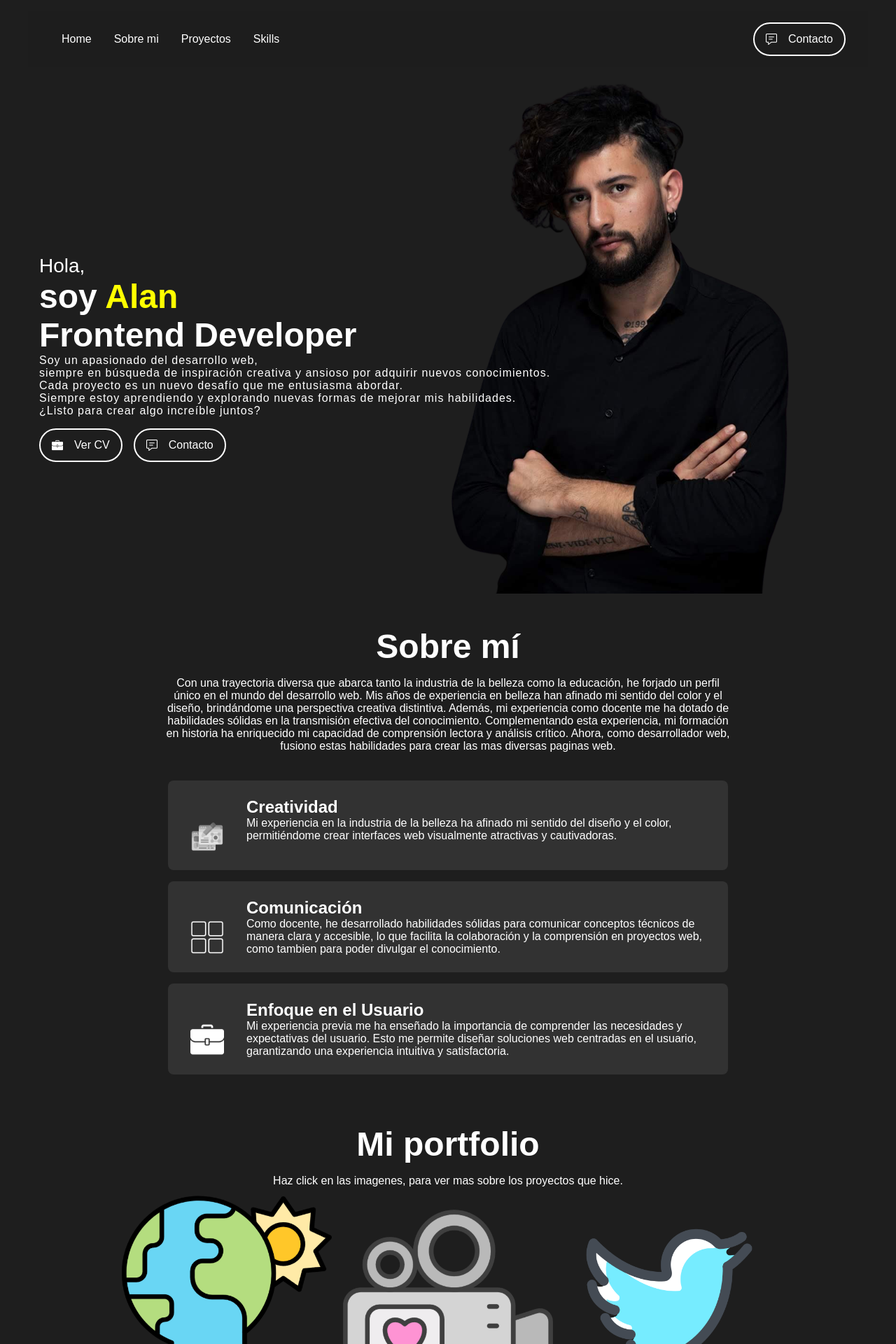
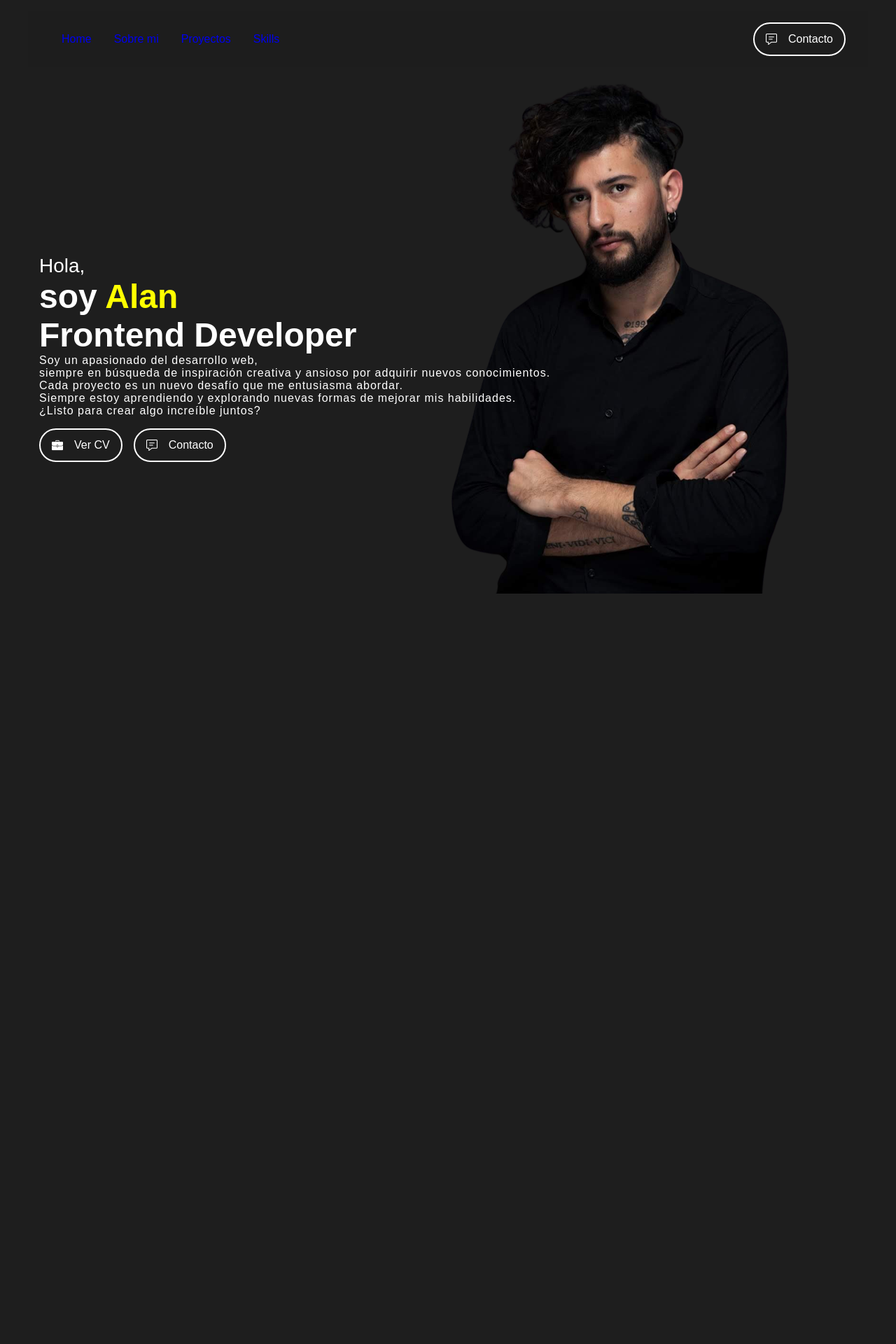
Before and after one commit to alanfrancoa/portfolio, a React (Vite) app in the folder portfolio-personal/: page / in a window 1280 px wide. Shown: the top 1920 px of the page at 70% size. After the commit the page ends 848 px from the top, so only its background shows below. Built offline with nearby package versions, Linux system fonts and the light colour scheme; a web font is replaced by a local one.

Commit message:
Se agrega enrutado.

```diff
--- a/portfolio-personal/package.json
+++ b/portfolio-personal/package.json
@@ -11,7 +11,9 @@
   },
   "dependencies": {
     "react": "^18.2.0",
-    "react-dom": "^18.2.0"
+    "react-dom": "^18.2.0",
+    "react-router": "^6.21.2",
+    "react-router-dom": "^5.3.4"
   },
   "devDependencies": {
     "@types/react": "^18.2.15",
--- a/portfolio-personal/src/App.jsx
+++ b/portfolio-personal/src/App.jsx
@@ -1,20 +1,26 @@
-//import { useState } from 'react'
-import NavBar from './Components/NavBar/navbar'
-import Intro from './Components/Intro/intro'
-import About from './Components/About/about'
-import Works from './Components/Works/works'
-import Skills from './Components/Skills/Skills'
+// app.jsx
+import React from 'react';
+import { BrowserRouter as Router, Route, Switch } from 'react-router-dom';
+import NavBar from './Components/NavBar/navbar';
+import Intro from './Components/Intro/intro';
+import About from './Components/About/about';
+import Works from './Components/Works/works';
+import Skills from './Components/Skills/Skills';
 
 function App() {
- return (
-    <>
-     <NavBar />
-     <Intro />
-     <About />
-     <Works />
-     <Skills/>
-    </>
-  )
+  return (
+    <Router>
+      <>
+        <NavBar />
+        <Switch>
+          <Route path="/" exact component={Intro} />
+          <Route path="/sobre-mi" component={About} />
+          <Route path="/proyectos" component={Works} />
+          <Route path="/skills" component={Skills} />
+        </Switch>
+      </>
+    </Router>
+  );
 }
 
-export default App
+export default App;
--- a/portfolio-personal/src/Components/NavBar/navbar.jsx
+++ b/portfolio-personal/src/Components/NavBar/navbar.jsx
@@ -1,25 +1,23 @@
-//import React from 'react'
-import {Link} from 'react-scroll'
-
-import './navbar.css'
-//import logo from '../../assets/logo.png'
-import contact from '../../assets/contact.png'
+// navbar.jsx
+import React from 'react';
+import { Link } from 'react-router-dom';
+import './navbar.css';
+import contact from '../../assets/contact.png';
 
 const NavBar = () => {
   return (
-    <nav className='navbar'>
-
+    <nav className="navbar">
       <div className="desktopMenu">
-        <Link to='https://www.google.com' className="desktopMenuListItem">Home</Link>
-        <Link to='https://www.google.com' className="desktopMenuListItem">Sobre mi</Link>
-        <Link to='https://www.google.com' className="desktopMenuListItem">Proyectos</Link>
-        <Link to='https://www.google.com' className="desktopMenuListItem">Skills</Link>
+        <Link to="/" className="desktopMenuListItem">Home</Link>
+        <Link to="/sobre-mi" className="desktopMenuListItem">Sobre mi</Link>
+        <Link to="/proyectos" className="desktopMenuListItem">Proyectos</Link>
+        <Link to="/skills" className="desktopMenuListItem">Skills</Link>
       </div>
-      <button className='desktopMenuBtn'>
-        <img src={contact} alt='' className='desktopMenuImg' /> Contacto
+      <button className="desktopMenuBtn">
+        <img src={contact} alt="" className="desktopMenuImg" /> Contacto
       </button>
     </nav>
-  )
+  );
 }
 
-export default NavBar
+export default NavBar;
--- a/portfolio-personal/src/Components/ToolTip/toolTip.css
+++ b/portfolio-personal/src/Components/ToolTip/toolTip.css
@@ -1,7 +1,7 @@
 .image-container {
     position: relative;
     width: auto;
-    height: 300px;
+    height: 240px;
     overflow: hidden;
     margin: 8px;
   }
@@ -34,7 +34,7 @@
     background-color: transparent;
     color: white;
     padding: 0rem 1rem 0rem 1rem;
-    font-size: 1rem;
+    font-size: 0.7rem;
     display: flex;
     align-items: center;
     justify-content: center;
```
Also changed, not shown: 1 other file (tests, documents, lock files or other folders).
